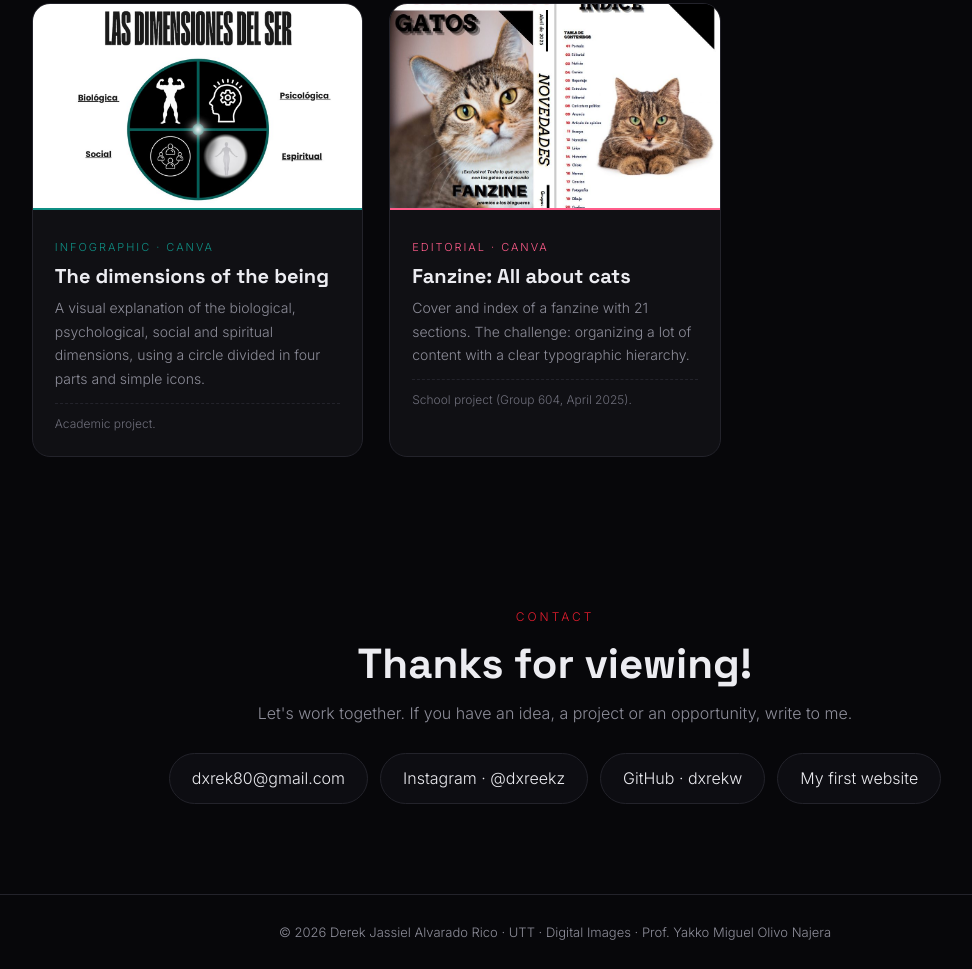
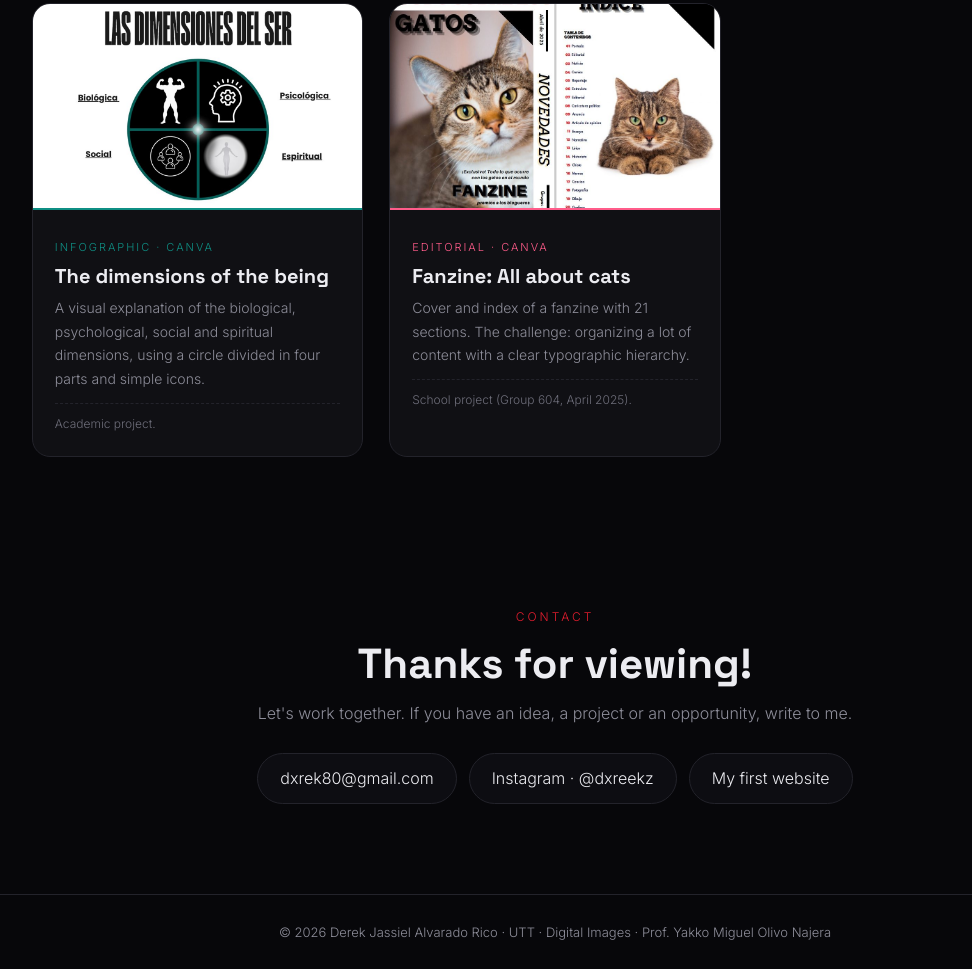
Before and after one commit to Dxrekw/portfolio-derek, a plain HTML site: page index.html in a window 1280 px wide. Shown: the part 5392-6361 px from the top of the page, without its empty margins (85-1057 px from the left). Drawn offline with Linux system fonts and the light colour scheme.

Commit message:
index.html
switch link

```diff
--- a/index.html
+++ b/index.html
@@ -294,7 +294,6 @@ footer{text-align:center;padding:26px;border-top:1px solid var(--line);font-size
   <div class="links">
     <a href="mailto:dxrek80@gmail.com">dxrek80@gmail.com</a>
     <a href="https://www.instagram.com/dxreekz/" target="_blank" rel="noopener">Instagram · @dxreekz</a>
-    <a href="https://github.com/dxrekw" target="_blank" rel="noopener">GitHub · dxrekw</a>
     <a href="https://dxrekw.github.io/index.html" target="_blank" rel="noopener">My first website</a>
   </div>
 </section>
```
